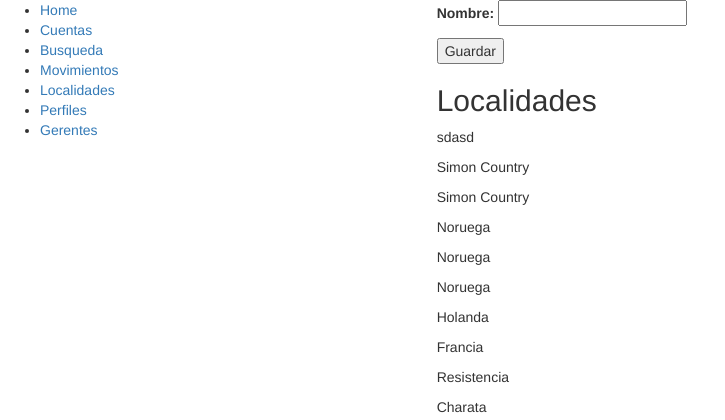
After one commit to lucasramela/django_cuentas, a Django app: page /localidades/ in a window 1280 px wide. The commit adds this page. Shown: the top 420 px of the page, without its empty margins (0-725 px from the left). Run offline with Django 3.2, Linux system fonts and the light colour scheme; data comes from the database, SQL or seed files in the repository; both versions use the stored data as it was after the commit; some libraries are stand-ins or nearby versions.

Commit message:
Hicimos el alta de localidades

```diff
--- a/cuentas/forms.py
+++ b/cuentas/forms.py
@@ -1,5 +1,5 @@
 from django import forms
-from cuentas.models import Movimiento
+from cuentas.models import Movimiento, Localidad
 
 
 class SearchForm(forms.Form):
@@ -13,3 +13,8 @@ class MovimientoForm(forms.ModelForm):
 	class Meta:
 		model = Movimiento
 		fields = ('cuenta', 'comprobante', 'importe')
+
+class LocalidadForm(forms.ModelForm):
+	 class Meta:
+	 	model = Localidad
+	 	fields = ('nombre',)
--- a/cuentas/models.py
+++ b/cuentas/models.py
@@ -7,6 +7,10 @@ class Localidad(models.Model):
 
 	def __str__(self):
 		return self.nombre
+
+	@staticmethod
+	def ultimos():
+		return Localidad.objects.order_by('-id')[:15]
 
 class Cuenta(models.Model):
 	nombre = models.CharField(max_length=200)
--- a/cuentas/templates/base.html
+++ b/cuentas/templates/base.html
@@ -18,8 +18,9 @@
 					<li><a href="/cuentas/">Cuentas</a></li>
 					<li><a href="/busqueda">Busqueda</a></li>
 					<li><a href="/movimientos/">Movimientos</a></li>
-					<li><a href="#">Gerente</a></li>
-					<li><a href="#">Localidades</a></li>
+					<li><a href="/localidades/">Localidades</a></li>
+					<li><a href="#">Perfiles</a></li>
+					<li><a href="#">Gerentes</a></li>
 				</ul>
 				{% endblock %}
 			</div>
--- /dev/null
+++ b/cuentas/templates/get_localidades.html
@@ -0,0 +1,22 @@
+{% extends "base.html" %}
+
+{% block title %} Localidades {% endblock %}
+
+{% block content %}
+<form action="/localidades/" method="POST">
+
+	{% csrf_token %}
+	{{ form.as_p }}
+
+	<input type="submit" value="Guardar">
+
+</form>
+
+<h2>Localidades</h2>
+{% for localidad in localidades %}
+
+	<p>{{ localidad.nombre }}</p>
+
+{% endfor %}
+
+{% endblock %}
--- a/cuentas/views.py
+++ b/cuentas/views.py
@@ -5,8 +5,8 @@ import datetime
 from django.http import HttpResponse
 from django.http import Http404
 from django.shortcuts import render
-from cuentas.models import Cuenta, Movimiento
-from cuentas.forms import SearchForm, MovimientoForm
+from cuentas.models import Cuenta, Movimiento, Localidad, PerfilEmpleado
+from cuentas.forms import SearchForm, MovimientoForm, LocalidadForm
 
 
 # Create your views here.
@@ -62,3 +62,31 @@ def movimientos(request):
 	else:
 		form = MovimientoForm()
 		return render(request, 'get_movimientos.html', {'form': form, 'movimientos': Movimiento.ultimos()})
+
+def localidades(request):
+	# 2 - y esto es si doy a guardar
+	if request.method == 'POST':
+		form = LocalidadForm(request.POST)
+		if form.is_valid():
+
+			localidad = form.save(commit=False)
+			localidad.save()
+
+			return render(request, 'localidades.html', {'localidades': Localidad.ultimos()})
+	# 1 - esta es la vista
+	else:
+		form = LocalidadForm()
+		return render(request, 'get_localidades.html', {'form': form, 'localidades': Localidad.ultimos()})
+
+# def perfiles(request):
+# 	if request.method == 'POST':
+# 		form = PerfilForm(request)
+# 		if form.is_valid:
+
+# 			perfiles = form.save(commit=False)
+# 			perfiles.save()
+
+# 			return render(request, 'perfiles.html', {'form': PerfilEmpleado.objects.all()})
+# 	else:
+# 		form = PerfilForm()
+# 		return render(request, 'perfiles.html', {'form': PerfilEmpleado.objects.all()})
--- a/sys_contable/urls.py
+++ b/sys_contable/urls.py
@@ -25,4 +25,5 @@ urlpatterns = [
     url(r'^cuenta/([0-9]+)/$',views.cuenta),
     url(r'^busqueda/$', views.busqueda),
     url(r'^movimientos/$', views.movimientos),
+    url(r'^localidades/$', views.localidades),
 ]
```
Also changed, not shown: cuentas/templates/get_movimientos.html (+0 -8 lines), cuentas/templates/localidades.html (added, +13 -0 lines), db.sqlite3.
